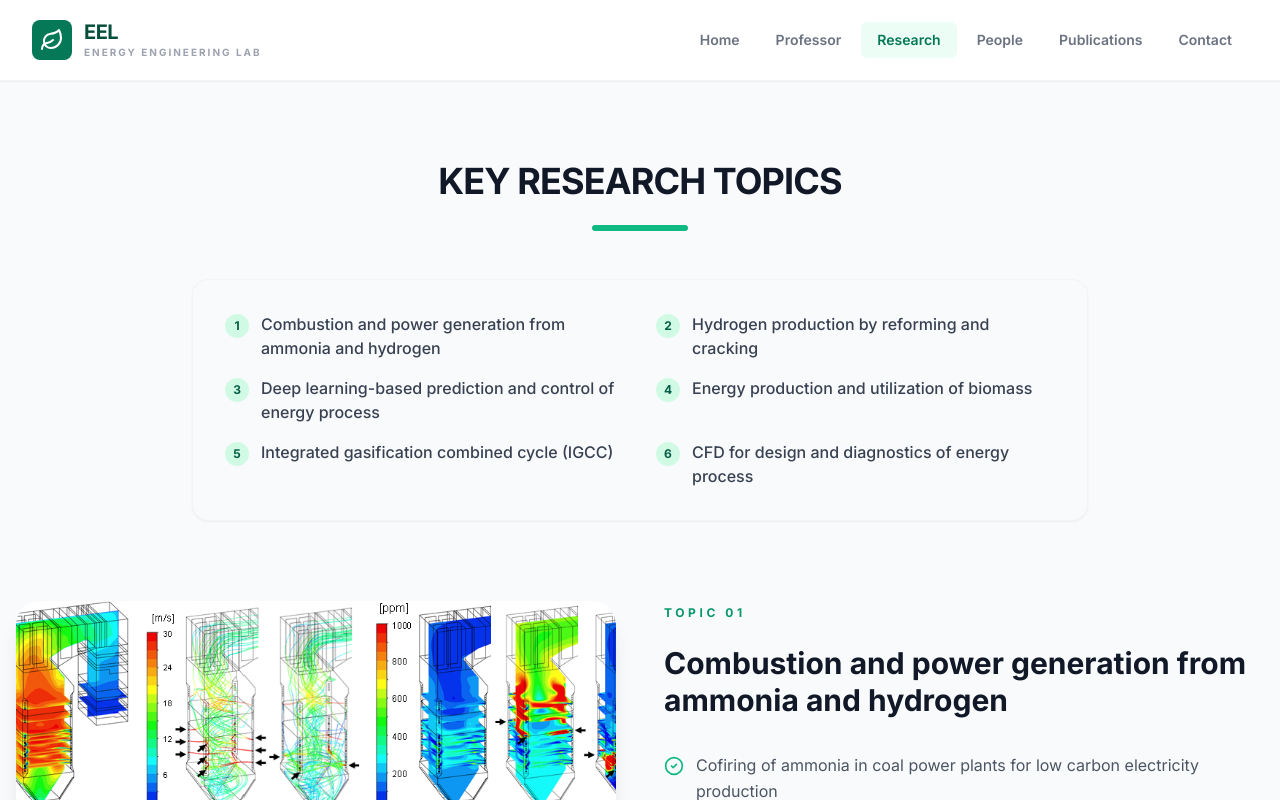
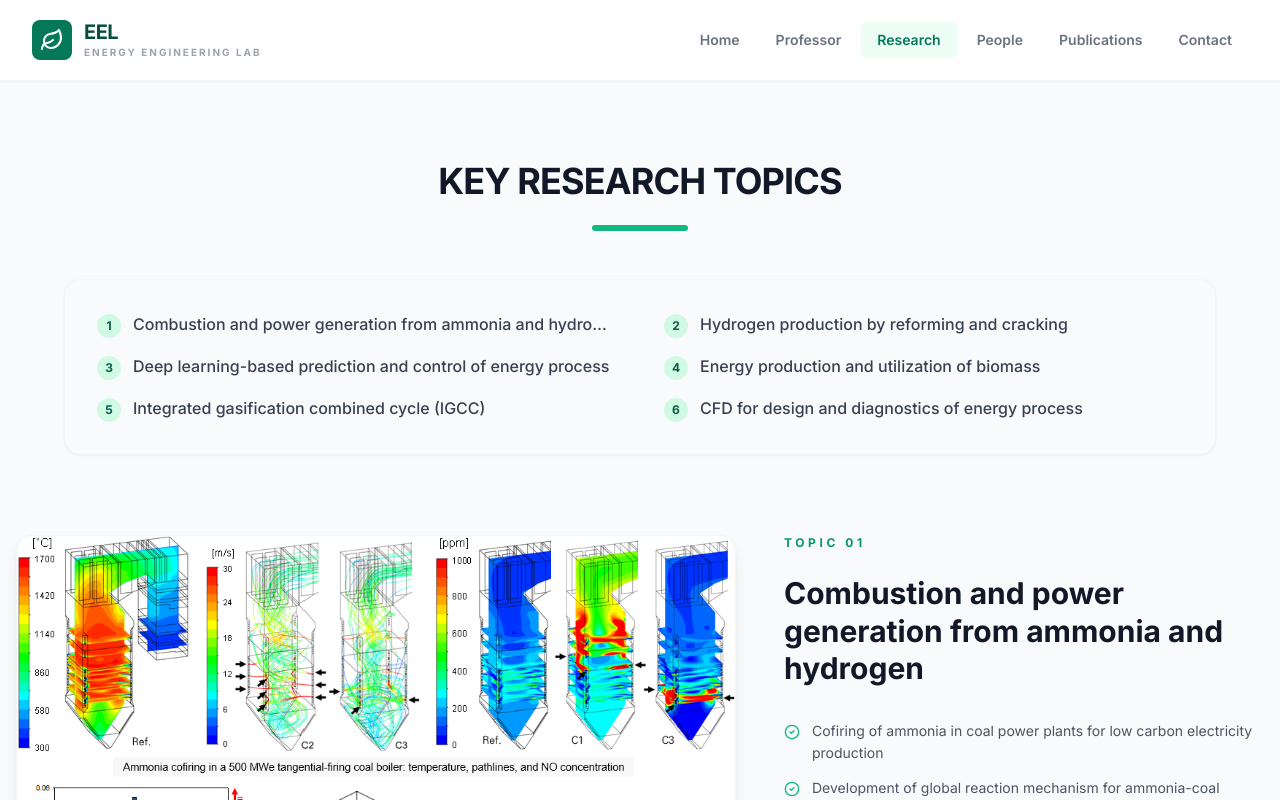
Before and after one commit to EEL23307/eelab_page, a React (Vite) app: page / in a window 1280 px wide. Both pictures are taken after a click on the button "Our Research Areas". Shown: the top 800 px of the page. Built offline with nearby package versions, Linux system fonts and the light colour scheme.

Commit message:
Update Research.tsx

```diff
--- a/pages/Research.tsx
+++ b/pages/Research.tsx
@@ -1,15 +1,16 @@
 import React from 'react';
-import { ChevronRight, CheckCircle2 } from 'lucide-react';
+import { CheckCircle2 } from 'lucide-react';
 
 const Research: React.FC = () => {
 
-  // 연구 분야 데이터 (텍스트 및 이미지 경로 설정)
-  // 이미지 파일은 public/images 폴더 안에 r1.jpg, r2.jpg ... 형식으로 있어야 합니다.
+  // 연구 분야 데이터
+  // 주의: public/images 폴더에 r1.jpg, r2.jpg... 파일이 있어야 합니다.
+  // (만약 파일이 .bmp라면 아래 .jpg를 .bmp로 고쳐주세요)
   const researchData = [
     {
       id: 1,
       title: "Combustion and power generation from ammonia and hydrogen",
-      image: "images/r1.bmp", // 파일 확장자가 png라면 .png로 변경하세요
+      image: "images/r1.bmp",
       details: [
         "Cofiring of ammonia in coal power plants for low carbon electricity production",
         "Development of global reaction mechanism for ammonia-coal cofiring",
@@ -34,7 +35,7 @@ const Research: React.FC = () => {
       details: [
         "Performance prediction of energy process using domain knowledge and AI-based models",
         "Suggestion for ideal values of operation variables based on forecast of key performance parameters",
-        "Optimization of system operation using deep learning algorithms" // 3번 마지막 줄 중복(NH3 cracking) 제거 후 문맥에 맞게 수정함 (혹시 원문 그대로 원하시면 수정해주세요)
+        "Optimization of system operation using deep learning algorithms"
       ]
     },
     {
@@ -82,15 +83,15 @@ const Research: React.FC = () => {
         </h1>
         <div className="h-1.5 w-24 bg-emerald-500 mx-auto rounded-full mb-12"></div>
 
-        {/* 요약 리스트 박스 */}
-        <div className="max-w-4xl mx-auto bg-gray-50 rounded-2xl p-8 border border-gray-100 shadow-sm">
-          <ul className="grid grid-cols-1 md:grid-cols-2 gap-x-8 gap-y-4 text-left">
+        {/* 요약 리스트 박스: 너비를 max-w-6xl로 넓혀서 한 줄에 나오도록 함 */}
+        <div className="max-w-6xl mx-auto bg-gray-50 rounded-2xl p-8 border border-gray-100 shadow-sm">
+          <ul className="grid grid-cols-1 md:grid-cols-2 gap-x-12 gap-y-4 text-left">
             {researchData.map((area) => (
               <li key={area.id} className="flex items-start text-gray-700 font-medium">
                 <span className="flex items-center justify-center w-6 h-6 rounded-full bg-emerald-100 text-emerald-800 text-xs font-bold mr-3 flex-shrink-0 mt-0.5">
                   {area.id}
                 </span>
-                {area.title}
+                <span className="truncate w-full">{area.title}</span>
               </li>
             ))}
           </ul>
@@ -100,23 +101,23 @@ const Research: React.FC = () => {
       {/* ================= Detailed Sections ================= */}
       <div className="space-y-32">
         {researchData.map((area, idx) => (
-          <div key={area.id} className={`flex flex-col ${idx % 2 === 0 ? 'lg:flex-row' : 'lg:flex-row-reverse'} gap-12 items-center`}>
+          <div key={area.id} className={`flex flex-col ${idx % 2 === 0 ? 'lg:flex-row' : 'lg:flex-row-reverse'} gap-12 items-start`}>
 
             {/* Image Section */}
-            <div className="w-full lg:w-1/2">
+            <div className="w-full lg:w-3/5"> {/* 이미지 영역을 좀 더 넓게 (60%) 할당 */}
               <div className="relative group">
-                <div className="absolute -inset-2 bg-emerald-600/10 rounded-3xl blur-2xl opacity-0 group-hover:opacity-100 transition-opacity"></div>
-                {/* 이미지 파일 확장자가 jpg가 아니라면 아래 src 경로를 수정해주세요 (예: .png) */}
+                <div className="absolute -inset-2 bg-emerald-600/5 rounded-3xl blur-xl opacity-0 group-hover:opacity-100 transition-opacity"></div>
+                {/* 수정됨: aspect-ratio 제거 및 h-auto 적용으로 원본 비율 유지 */}
                 <img
                   src={area.image}
                   alt={area.title}
-                  className="relative w-full aspect-[4/3] rounded-3xl object-cover shadow-xl grayscale-[0.1] group-hover:grayscale-0 transition-all duration-500"
+                  className="relative w-full h-auto rounded-2xl shadow-lg border border-gray-100"
                 />
               </div>
             </div>
 
             {/* Text Section */}
-            <div className="w-full lg:w-1/2 space-y-6">
+            <div className="w-full lg:w-2/5 space-y-6">
               <div className="text-emerald-600 font-black uppercase tracking-[0.3em] text-xs">
                 Topic 0{area.id}
               </div>
@@ -126,18 +127,14 @@ const Research: React.FC = () => {
 
               <div className="space-y-3 pt-2">
                 {area.details.map((detail, i) => (
-                  <div key={i} className="flex items-start text-gray-600 leading-relaxed">
-                    <CheckCircle2 className="w-5 h-5 text-emerald-500 mr-3 mt-1 flex-shrink-0" />
+                  <div key={i} className="flex items-start text-gray-600 leading-relaxed text-sm">
+                    <CheckCircle2 className="w-4 h-4 text-emerald-500 mr-3 mt-1 flex-shrink-0" />
                     <span>{detail}</span>
                   </div>
                 ))}
               </div>
 
-              <div className="pt-6">
-                <button className="inline-flex items-center text-emerald-800 font-bold hover:translate-x-2 transition-transform border-b-2 border-emerald-100 hover:border-emerald-800 pb-1">
-                  Explore Projects <ChevronRight className="ml-1 h-4 w-4" />
-                </button>
-              </div>
+              {/* 버튼이 제거되었습니다 */}
             </div>
           </div>
         ))}
```
